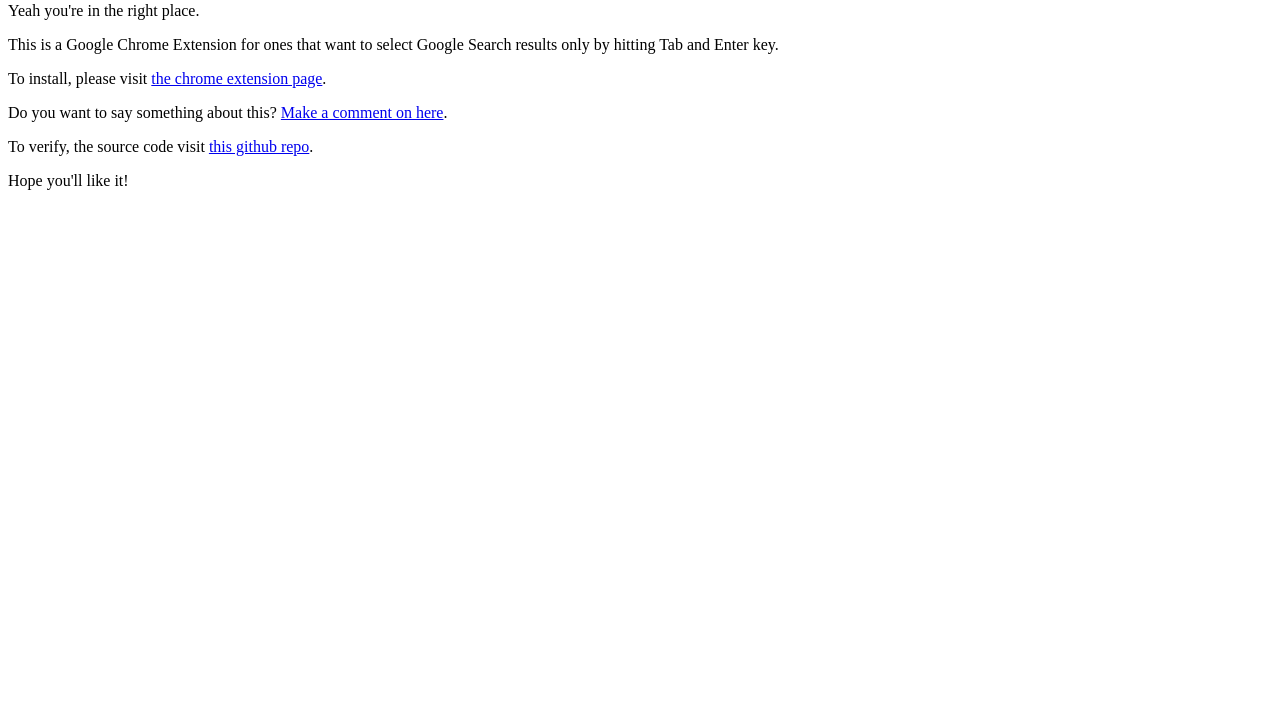
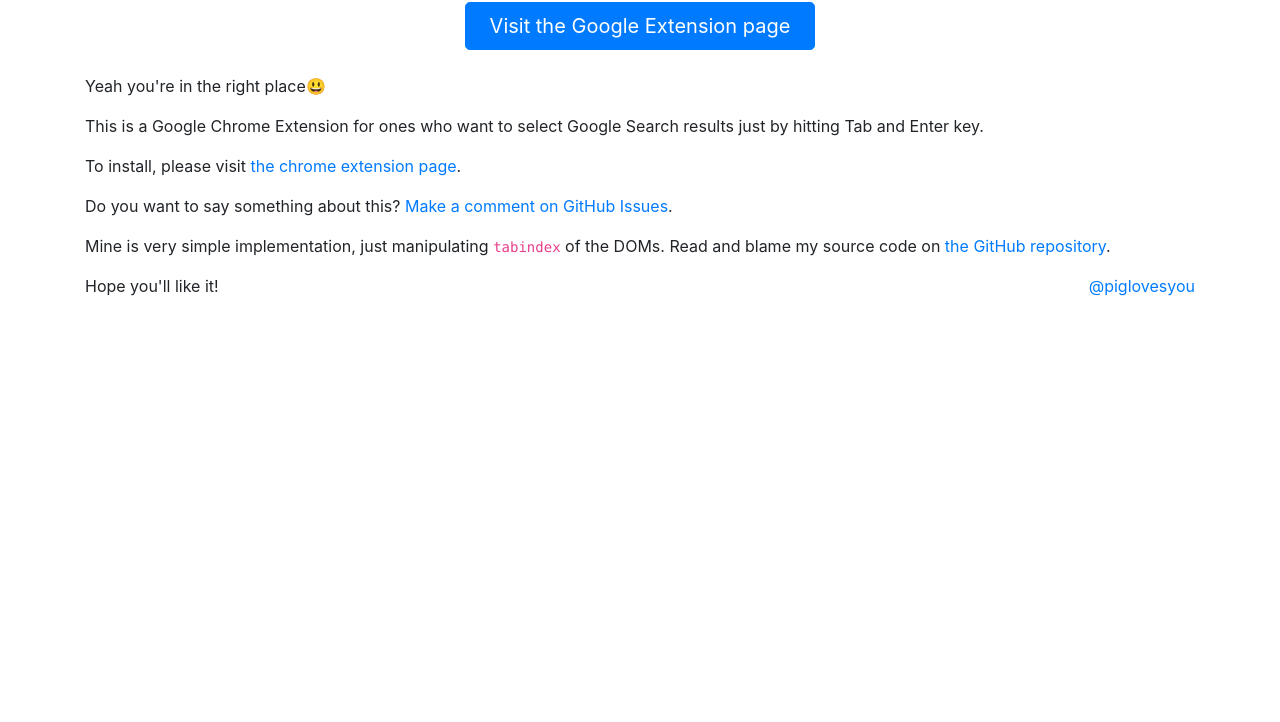
Before and after one commit to piglovesyou/google-search-result-focusable, a browser extension: page index.html in a window 1280 px wide. Shown: the part 78-800 px from the top of the page. Drawn offline with nearby package versions, Linux system fonts and the light colour scheme.

Commit message:
update docs

```diff
--- a/index.html
+++ b/index.html
@@ -2,16 +2,37 @@
 <html lang="en">
 <head>
     <meta charset="UTF-8">
-    <title>Goolge Search Result Focusable - Google Chrome Extention</title>
+    <title>Hit TAB and ENTER on Google Search Results - A Google Chrome Extention</title>
+    <meta name="description"
+          content="A Google Chrome Extension for ones who want to select Google Search results just by hitting Tab and Enter key."/>
+    <meta name="Keywords" content="shortcut,keymap,google search"/>
+    <link rel="stylesheet" href="https://stackpath.bootstrapcdn.com/bootstrap/4.3.1/css/bootstrap.min.css"
+          integrity="sha384-ggOyR0iXCbMQv3Xipma34MD+dH/1fQ784/j6cY/iJTQUOhcWr7x9JvoRxT2MZw1T" crossorigin="anonymous">
 </head>
 <body>
-<h1>Goolge Search Result Focusable</h1>
-<p>Yeah you're in the right place.</p>
-<p>This is a Google Chrome Extension for ones that want to select Google Search results only by hitting Tab and Enter key.</p>
-<p>To install, please visit <a href="https://chrome.google.com/webstore/detail/google-search-results-foc/kkldgaaaafjoipnomoinnkccihdiffee">the chrome extension page</a>.</p>
-<p>Do you want to say something about this? <a href="https://github.com/piglovesyou/google-search-result-focusable/issues/new">Make a comment on here</a>.</p>
-<p>To verify, the source code visit <a href="https://github.com/piglovesyou/google-search-result-focusable">this github repo</a>.</p>
-<p></p>
-<p>Hope you'll like it!</p>
+<div class="container">
+    <h1 class="mt-4 ">Hit TAB and ENTER on Google Search Results</h1>
+    <p class="text-center mb-4">
+        <a href="https://chrome.google.com/webstore/detail/google-search-results-foc/kkldgaaaafjoipnomoinnkccihdiffee"
+           class="btn btn-primary btn-lg pl-4 pr-4">Visit the Google Extension page </a>
+    </p>
+
+    <p>Yeah you're in the right place😃</p>
+
+    <p>This is a Google Chrome Extension for ones who want to select Google Search results just by hitting Tab and
+        Enter key.</p>
+
+    <p>To install, please visit <a
+            href="https://chrome.google.com/webstore/detail/google-search-results-foc/kkldgaaaafjoipnomoinnkccihdiffee">the
+        chrome extension page</a>.</p>
+
+    <p>Do you want to say something about this? <a
+            href="https://github.com/piglovesyou/google-search-result-focusable/issues/new">Make a comment on GitHub
+        Issues</a>.
+    </p>
+    <p>Mine is very simple implementation, just manipulating <code>tabindex</code> of the DOMs. Read and blame my source code
+        on <a href="https://github.com/piglovesyou/google-search-result-focusable/blob/master/src/js/contentscript.js">the GitHub repository</a>.</p>
+    <p class="clearfix">Hope you'll like it! <a class="float-right" href="https://github.com/piglovesyou">@piglovesyou</a></p>
+</div>
 </body>
 </html>
```
